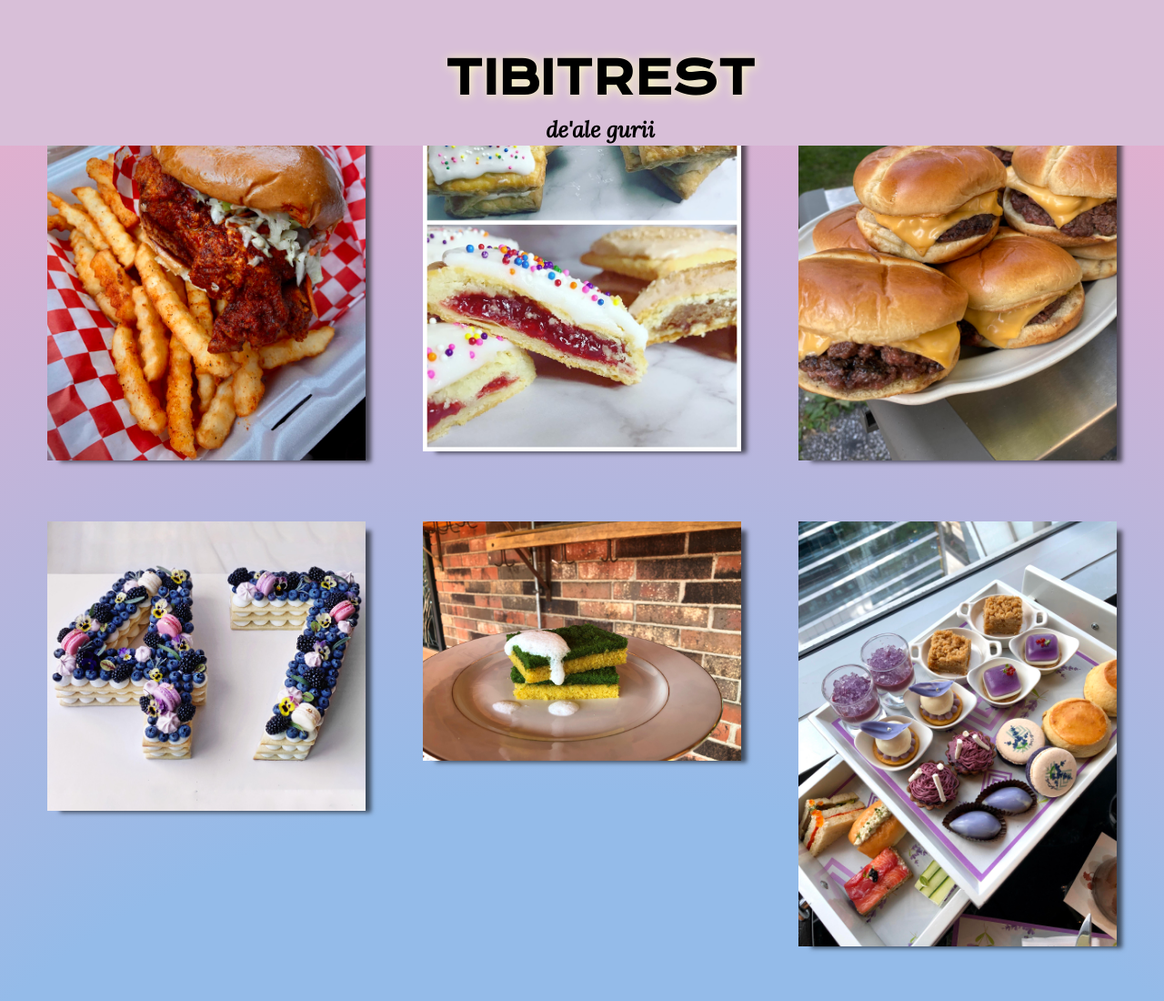
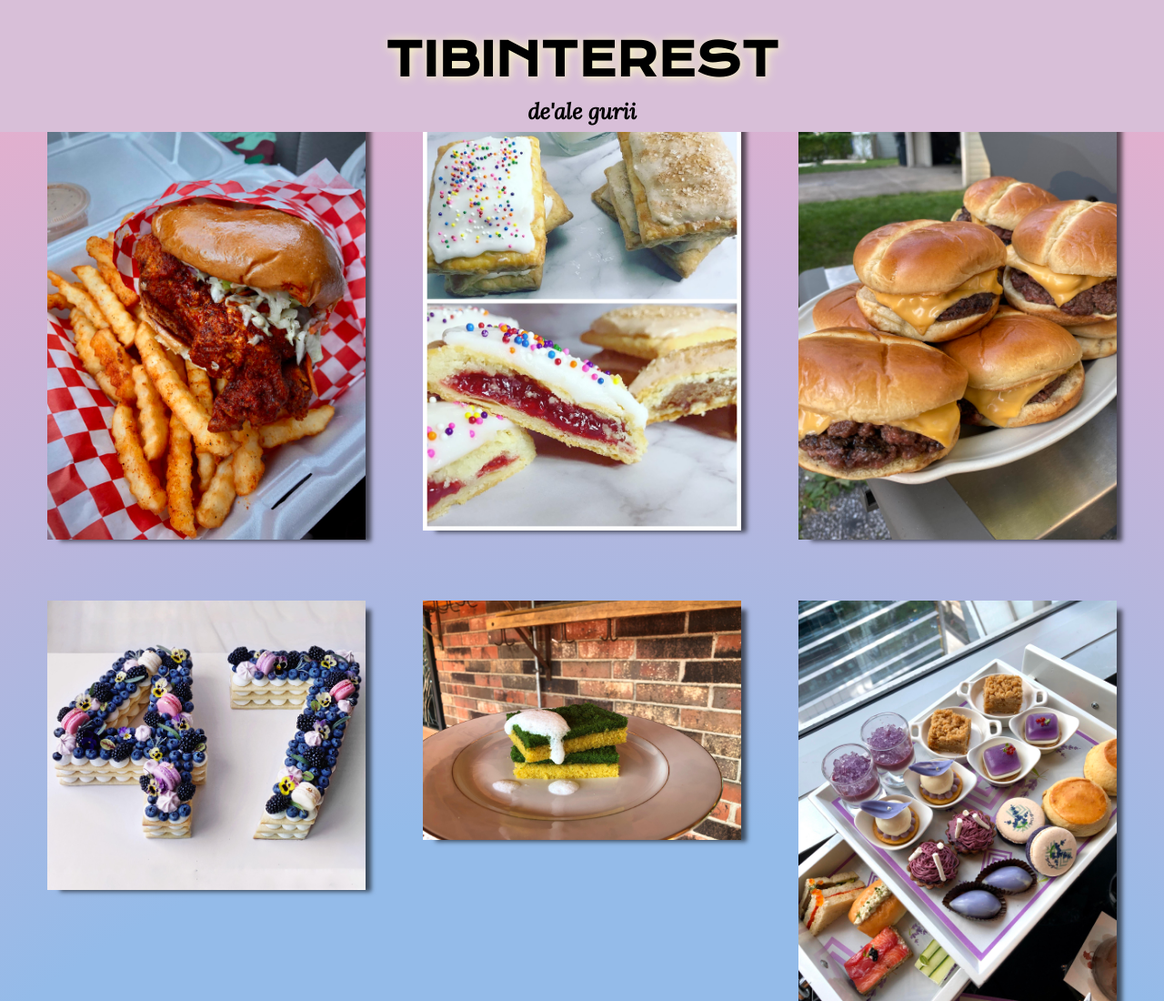
Before and after one commit to TiberiuC39/elicopteriu.github.io, a plain HTML site: page index.html in a window 1280 px wide. Shown: the top 1100 px of the page at 91% size. Drawn offline with nearby package versions, Linux system fonts and the light colour scheme.

Commit message:
Fixed header, added gitignore

```diff
--- a/index.html
+++ b/index.html
@@ -10,7 +10,7 @@
 
 <body id="bod">
 <header>
-    <h1> TIBITREST</h1>
+    <h1> TIBINTEREST </h1>
     <h2>de'ale gurii</h2>
 </header>
 <div class="cont">
--- a/styles.css
+++ b/styles.css
@@ -4,9 +4,11 @@
     }
 
 header {
+
 	width: 100%;
 	height: 120px;
-	padding: 20px;
+    padding-bottom: 25px;
+    margin-bottom: auto;
 	background-color:thistle;
 	position: fixed;
 	top: 0;
@@ -39,6 +41,7 @@ h1{
 
 
 .cont {
+margin-top: 7.5%;
 display: flex;
 flex-wrap: wrap;
 justify-content: center;
@@ -56,6 +59,7 @@ box-shadow: 10px 6px 5px -4px rgba(0,0,0,0.6);
 .item {
     margin: 2.5%;
     width: fit-content;
+    z-index: 0;
 }
 
 .item1 {
```
Also changed, not shown: 1 other file.
